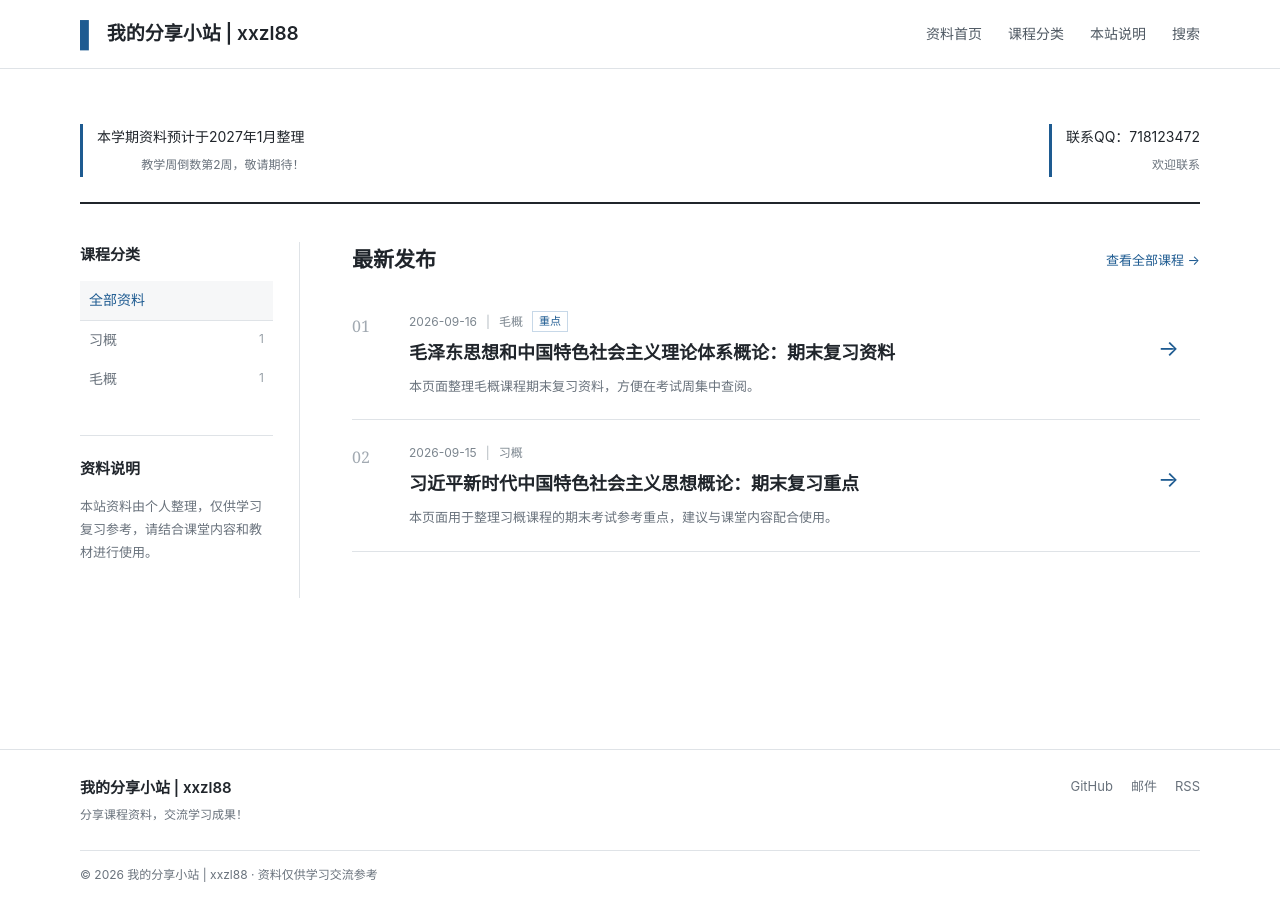
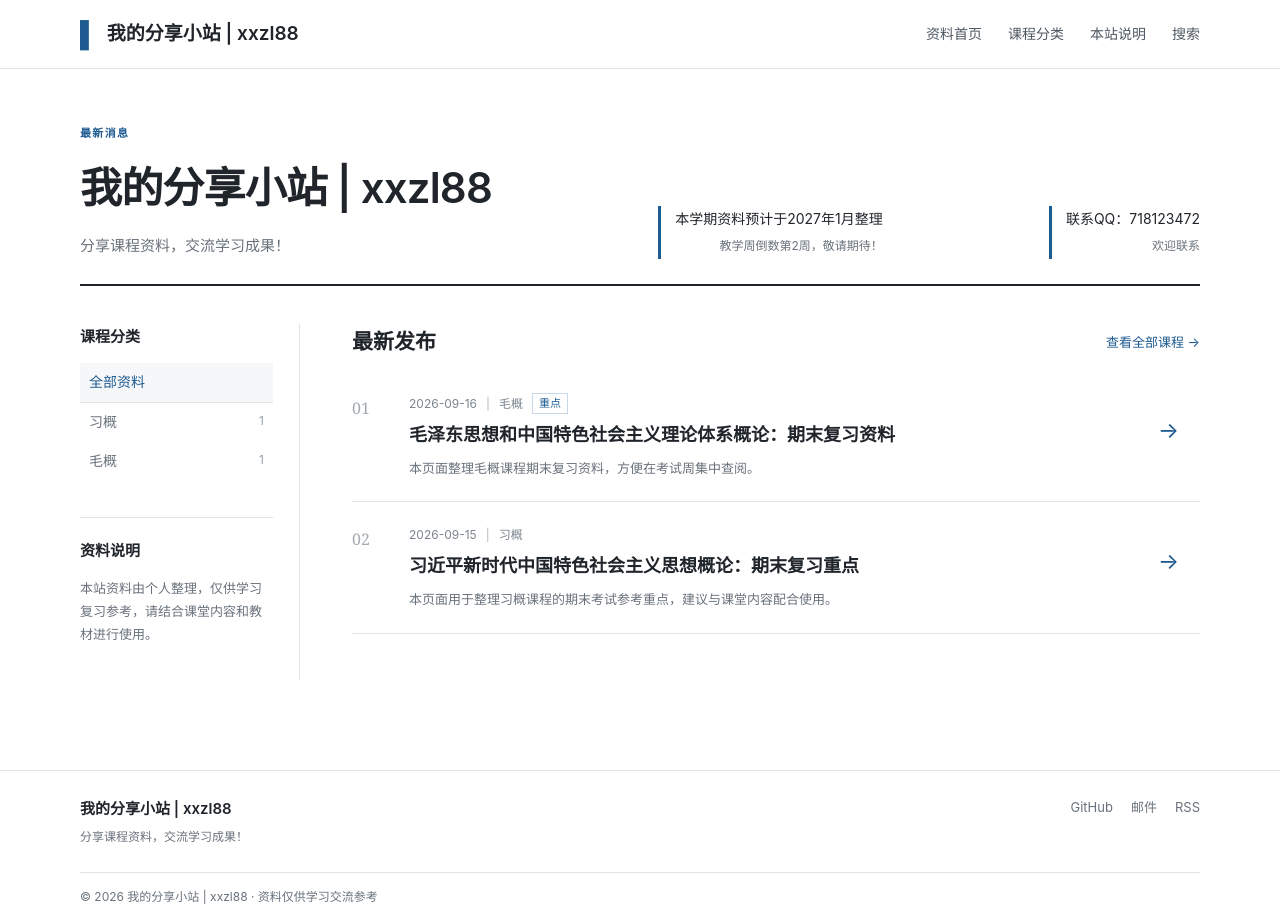
Before and after one commit to xxzl88/csu, a Jekyll site: the page built from index.html, in a window 1280 px wide. Built offline with Jekyll 4.4.1, drawn with Linux system fonts in a browser that asks for light colours; the list of posts is cut into pages by our own code.

Commit message:
Update home.html

```diff
--- a/_layouts/home.html
+++ b/_layouts/home.html
@@ -2,6 +2,7 @@
 layout: default
 ---
 <section class="notice-intro">
+  <div><p class="eyebrow">最新消息</p><h1>{{ site.title }}</h1><p>{{ site.description }}</p></div>
   <div class="notice-date">本学期资料预计于2027年1月整理<br><span>教学周倒数第2周，敬请期待！</span></div>
   <div class="notice-date">联系QQ：718123472<br><span>欢迎联系</span></div>
 </section>
```
